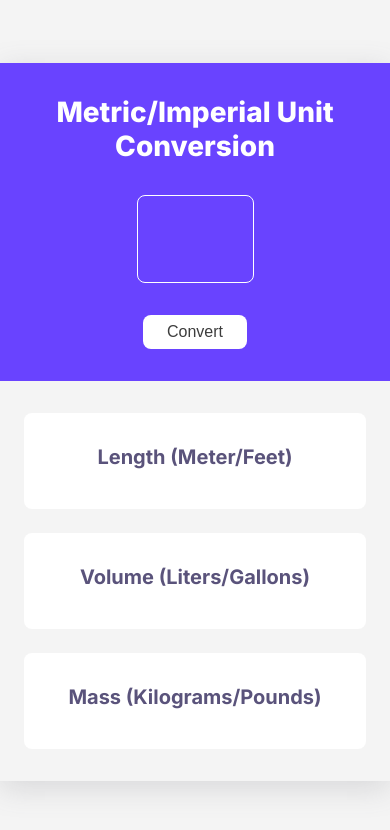
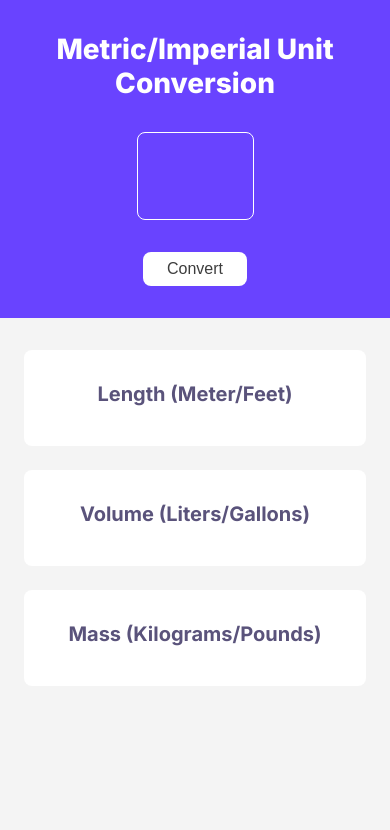
Before and after one commit to ONESSR/unitConversion, a plain HTML site: page index.html in a window 390 px wide. Drawn offline with Linux system fonts and the light colour scheme.

Commit message:
fix some sizing challenges for responsive.

```diff
--- a/css/mediaqueries.css
+++ b/css/mediaqueries.css
@@ -8,4 +8,7 @@
   .mainContainer {
     border-radius: 0px;
   }
+  .mainContainer {
+    height: 100%;
+  }
 }
```
Also changed, not shown: _assets/Unit-Converter_desktop.jpg (added).
